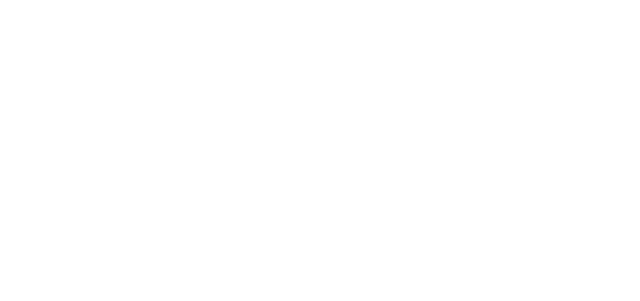
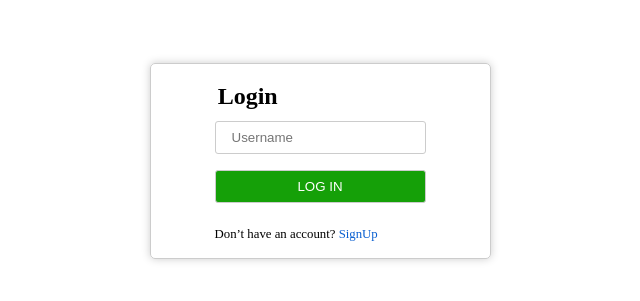
Before and after one commit to andersonlebon/Final-capstone-frontend-, a React (Create React App) app: page / in a window 1280 px wide. Before the commit this address had no page. Shown: the part 239-540 px from the top of the page, without its empty margins (320-960 px from the left). Built offline with nearby package versions, Linux system fonts and the light colour scheme.

Commit message:
Fix component rendering

```diff
--- a/src/App.js
+++ b/src/App.js
@@ -25,7 +25,7 @@
         <Route path="/login" element={<Login />} />
         <Route path="/signup" element={<Signup />} />
       </Routes>
-      {user && (
+      {user ? (
         <section className="container">
           <Navigation />
           <article className="main">
@@ -39,7 +39,7 @@
             </Routes>
           </article>
         </section>
-      )}
+      ) : <Login />}
     </Router>
   );
 }
```
Lines whose indentation alone changed are shown as unchanged.
